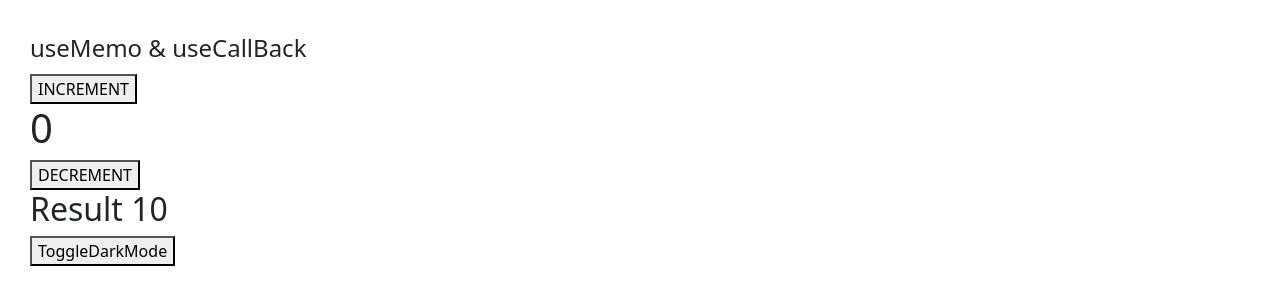
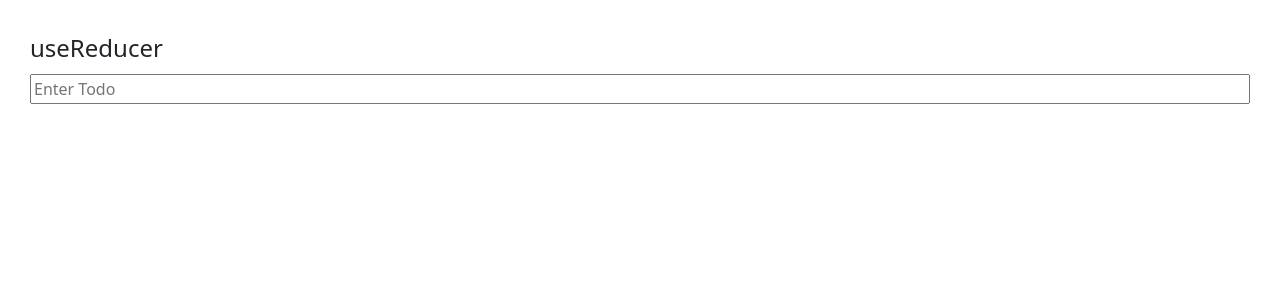
Before and after one commit to ssw1994/tutorials, a React (Create React App) app: page / in a window 1280 px wide. Shown: the top 304 px of the page. Built offline with nearby package versions, Linux system fonts and the light colour scheme.

Commit message:
useReducer tutorial

```diff
--- a/src/App.css
+++ b/src/App.css
@@ -51,3 +51,14 @@ display: flex;
     color:red;
     font-size:12px;
 }
+
+.todo-item{
+    width: 50%;
+    display:flex;
+    flex-direction: row;
+    gap:15px;
+    margin:10px 0;
+}
+.todo-item *{
+    width: 30%;
+}
--- a/src/App.js
+++ b/src/App.js
@@ -8,6 +8,7 @@ import OpenAccount from "./AccountOpeningForm/OpenAccount";
 import LoginForm from "./LoginForm/LoginForm";
 import StudentRegistrations from "./StudentRegistration/StudentRegistration";
 import HooksDemo from "./HooksDemo/HooksDemo";
+import TodoList from "./HooksDemo/Redux/TodoList";
 export default class App extends Component {
   constructor(props) {
     super(props);
@@ -100,9 +101,13 @@ export default class App extends Component {
           <StudentRegistrations />
         </fieldset> */}
 
-        <fieldset>
+        {/* <fieldset>
           <legend>useMemo & useCallBack</legend>
           <HooksDemo />
+        </fieldset> */}
+        <fieldset>
+          <legend>useReducer</legend>
+          <TodoList />
         </fieldset>
       </>
     );
--- a/src/HooksDemo/HooksDemo.js
+++ b/src/HooksDemo/HooksDemo.js
@@ -40,9 +40,12 @@ export default function HooksDemo() {
 
   const getResult = () => {
     console.log("Get Result Rendered");
+    // for (let i = 0; i < 1000000000; i++) {}
     return 10 + counter.count;
   };
   const result = React.useMemo(() => getResult(), [counter]);
+
+  //const result = getResult();
 
   //   const increment = () => {
   //     updateCounter((prev) => prev + 1);
--- /dev/null
+++ b/src/HooksDemo/Redux/TodoList.js
@@ -0,0 +1,112 @@
+import React from "react";
+
+const TODO_ACTIONS = {
+  ADD_TODO: "add_todo",
+  EDIT_TODO: "edit_todo",
+  DELETE_TODO: "delete_todo",
+  COMPLETE_TODO: "complete_todo",
+};
+
+const TodoStatus = {
+  completed: "completed",
+  inprogress: "inprogress",
+};
+
+class Todo {
+  title;
+  id;
+  status;
+
+  constructor(title) {
+    this.title = title;
+    this.id = Date.now();
+    this.status = TodoStatus.inprogress;
+  }
+}
+
+export function TodoItem(props) {
+  const { title, id, status, dispatch } = props;
+  console.log(dispatch);
+  let color = "red";
+  if (status === TodoStatus.completed) {
+    color = "green";
+  }
+  return (
+    <div className="todo-item">
+      <span style={{ color }}>{title}</span>
+      <button>Edit</button>
+      <button
+        onClick={() =>
+          dispatch({ type: TODO_ACTIONS.COMPLETE_TODO, payload: props })
+        }
+      >
+        Complete
+      </button>
+      <button
+        onClick={() =>
+          dispatch({ type: TODO_ACTIONS.DELETE_TODO, payload: props })
+        }
+      >
+        Delete
+      </button>
+    </div>
+  );
+}
+
+function reducer(state, action) {
+  switch (action.type) {
+    case TODO_ACTIONS.ADD_TODO:
+      return { ...state, todoList: [...state.todoList, action.payload] };
+    case TODO_ACTIONS.COMPLETE_TODO:
+      return {
+        todoList: state.todoList.map((todo) => {
+          return todo.id === action.payload.id
+            ? { ...todo, status: TodoStatus.completed }
+            : todo;
+        }),
+      };
+    case TODO_ACTIONS.DELETE_TODO:
+      return {
+        todoList: state.todoList.filter(
+          (todo) => todo.id !== action.payload.id
+        ),
+      };
+    default:
+      return state;
+  }
+}
+
+export default function TodoList() {
+  const [todos, dispatch] = React.useReducer(reducer, { todoList: [] });
+  const [title, updateTitle] = React.useState("");
+
+  const addTodo = (event) => {
+    event.preventDefault();
+    dispatch({ type: TODO_ACTIONS.ADD_TODO, payload: new Todo(title) });
+    updateTitle("");
+  };
+
+  const deleteItem = () => {};
+
+  const editItem = () => {};
+
+  const complete = () => {};
+
+  return (
+    <div>
+      <form onSubmit={addTodo}>
+        <input
+          type="text"
+          placeholder="Enter Todo"
+          value={title}
+          onChange={(e) => updateTitle(e.target.value)}
+        />
+      </form>
+      <div>
+        {todos.todoList.map((item) => (
+          <TodoItem {...item} key={item.key} dispatch={dispatch} />
+        ))}
+      </div>
+    </div>
+  );
+}
```
